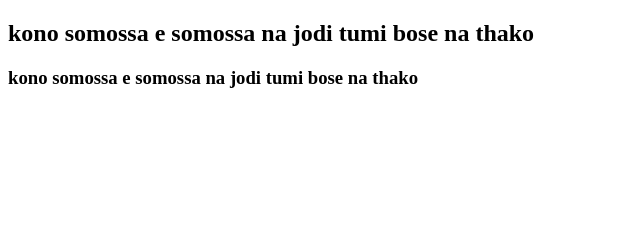
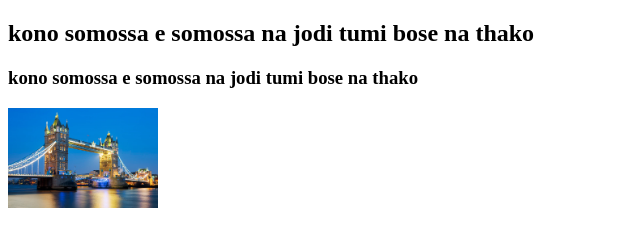
Before and after one commit to sumonDev9/problem-will-never-last, a plain HTML site: page Index.html in a window 1280 px wide. Shown: the whole page, without its empty margins (0-640 px from the left). Drawn offline with Linux system fonts and the light colour scheme.

Commit message:
added pic uk

```diff
--- a/Index.html
+++ b/Index.html
@@ -8,5 +8,6 @@
 <body>
     <h2>kono somossa e somossa na jodi tumi bose na thako</h2>
     <h3>kono somossa e somossa na jodi tumi bose na thako</h3>
+    <img width="150px" src="Images/uk.png" alt="">
 </body>
 </html>
```
Also changed, not shown: Images/uk.png (added).
